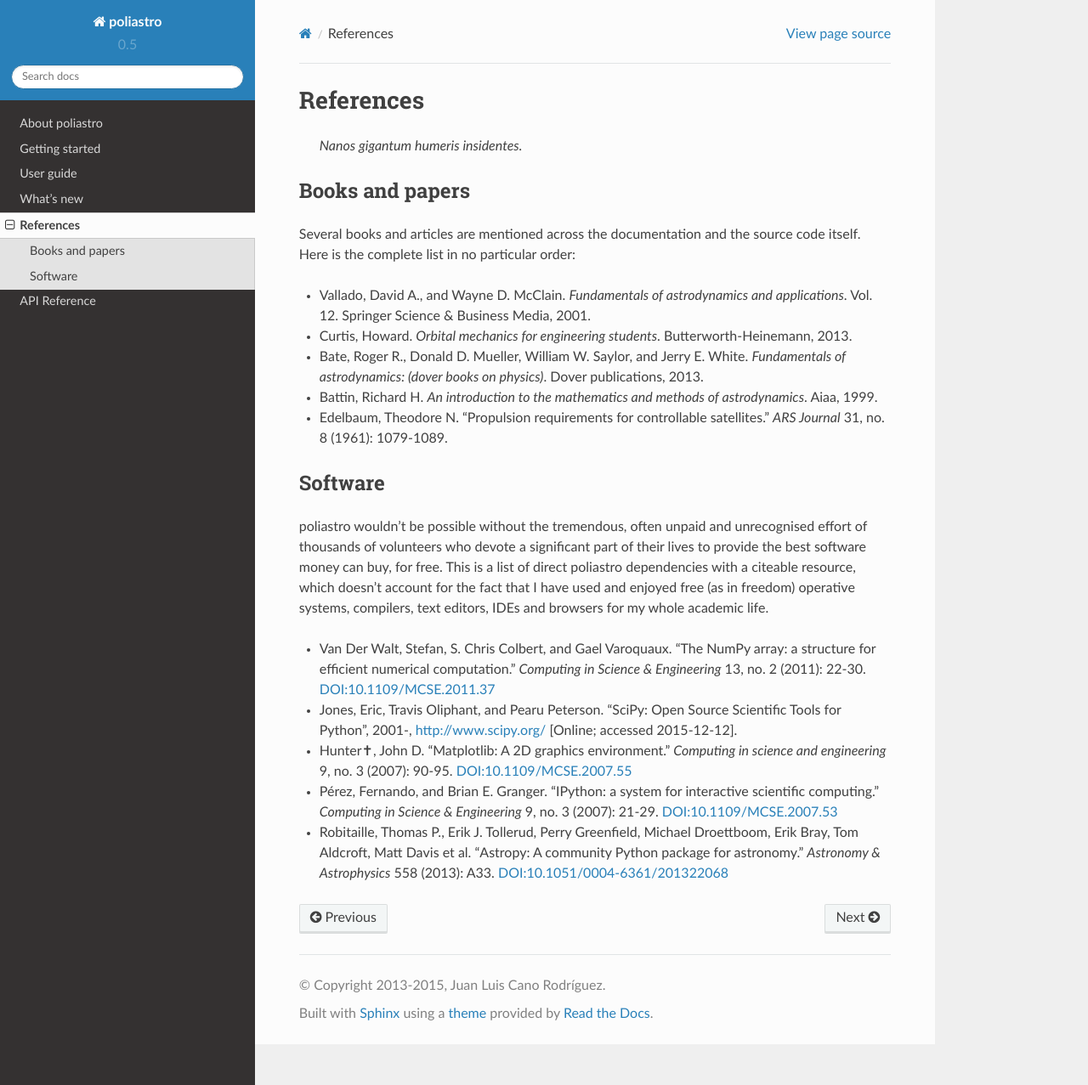
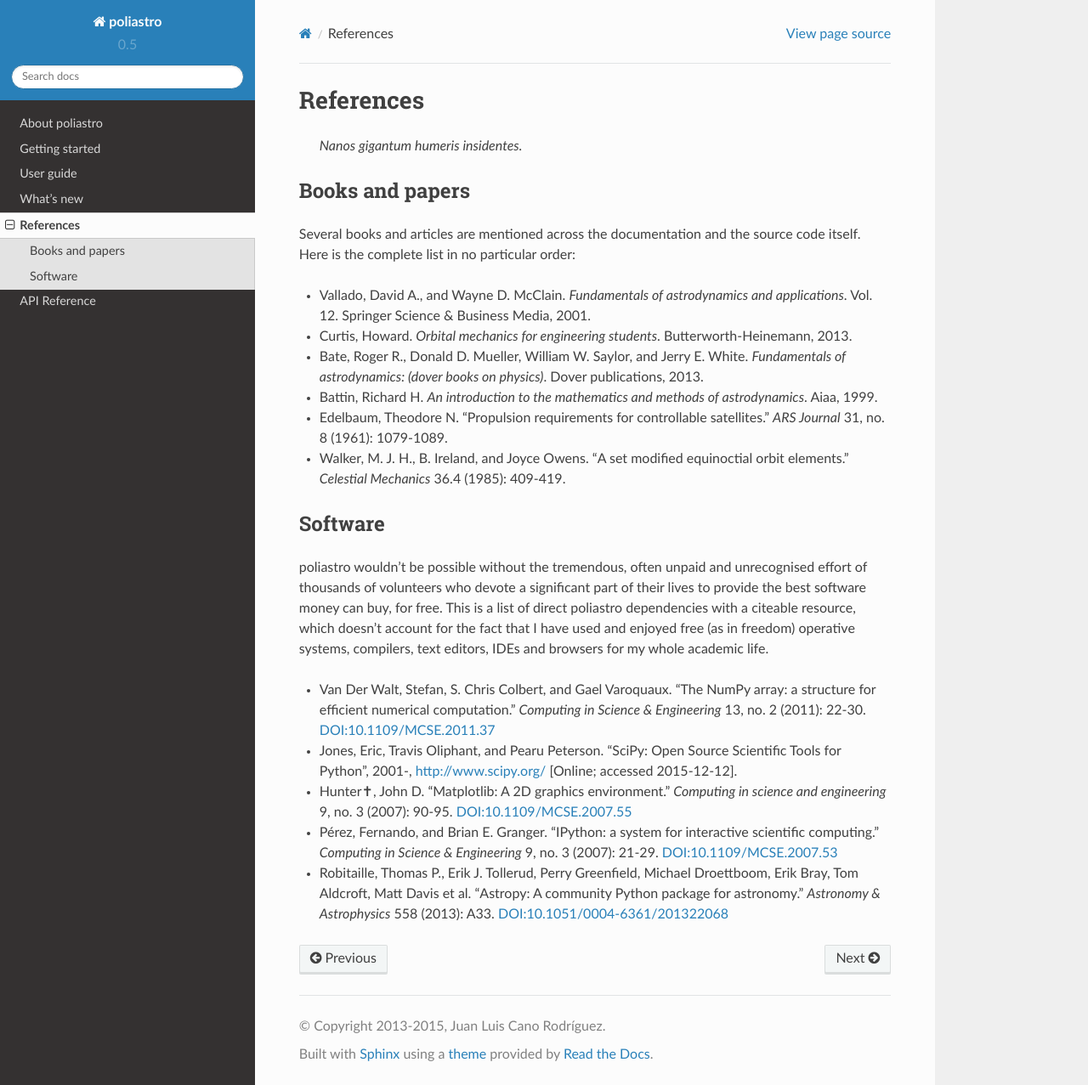
Before and after one commit to poliastro/poliastro, a Sphinx documentation site: the page built from docs/source/references.rst, in a window 1280 px wide and 1277 px high. Shown: the whole window at 85% size. Built offline with Sphinx 7.4.7 and the Read the Docs theme 2.0.0, drawn with Linux system fonts in a browser that asks for light colours.

Commit message:
Add missing reference to docs

```diff
--- a/docs/source/references.rst
+++ b/docs/source/references.rst
@@ -21,6 +21,8 @@ source code itself. Here is the complete list in no particular order:
   Aiaa, 1999.
 * Edelbaum, Theodore N. "Propulsion requirements for controllable satellites."
   *ARS Journal* 31, no. 8 (1961): 1079-1089.
+* Walker, M. J. H., B. Ireland, and Joyce Owens. "A set modified equinoctial
+  orbit elements." *Celestial Mechanics* 36.4 (1985): 409-419.
 
 Software
 --------
```
